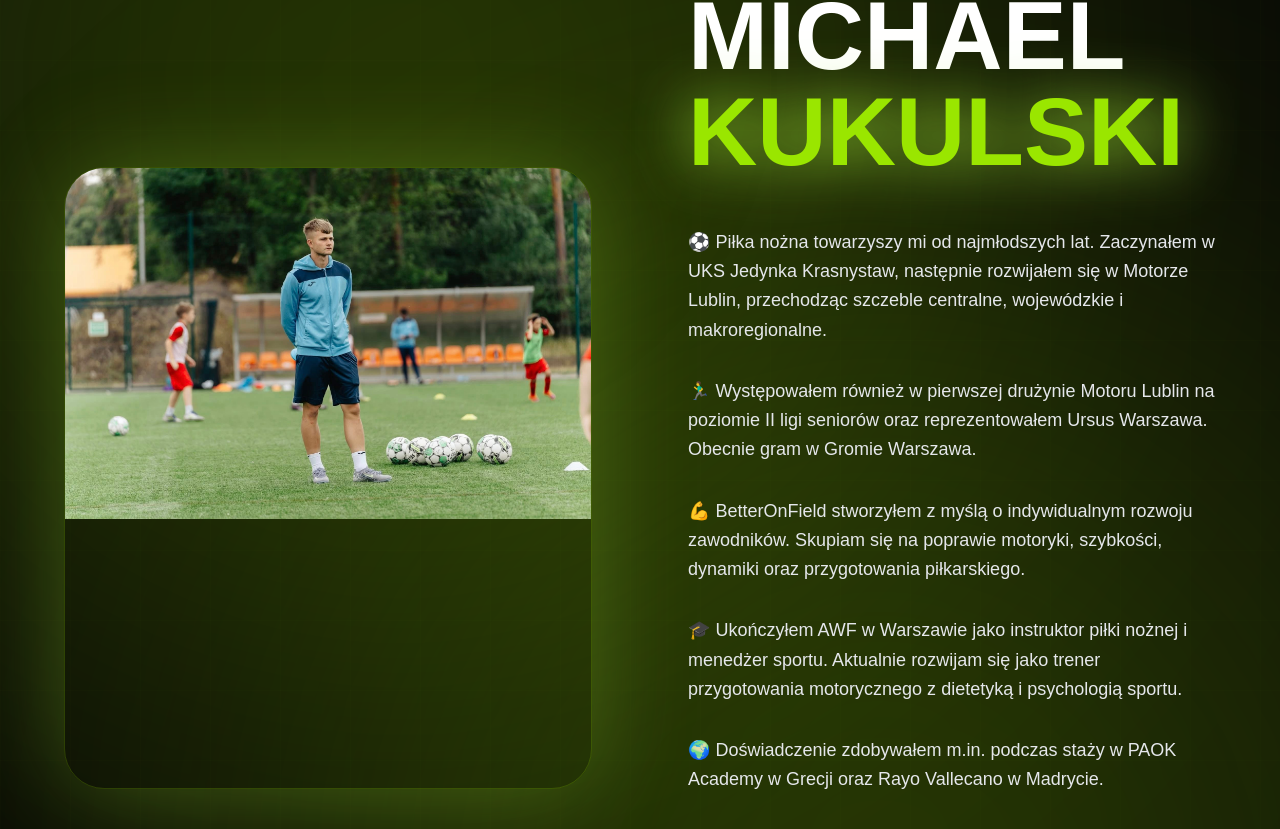
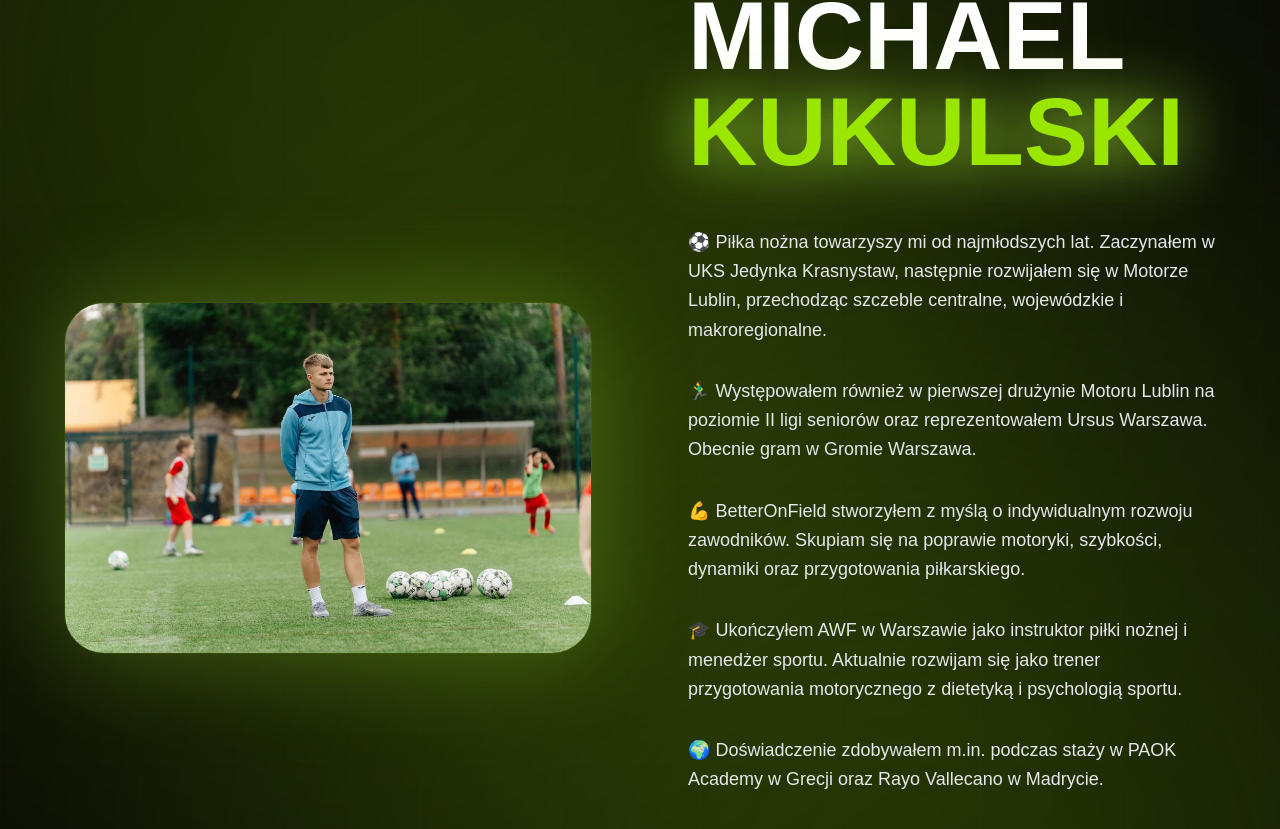
Before and after one commit to betteronfield/betteronfield-website, a Next.js app: page / in a window 1280 px wide. Shown: the part 2531-3360 px from the top of the page. Built offline with nearby package versions, Linux system fonts and the light colour scheme.

Commit message:
Change image height to auto in page.tsx

```diff
--- a/app/page.tsx
+++ b/app/page.tsx
@@ -480,7 +480,7 @@ export default function Home() {
           <img
             src="/trener.JPG"
             alt="Michael Kukulski"
-            className="w-full h-[620px] object-contain object-top"
+            className="w-full h-auto object-contain"
           />
 
         </div>
```
